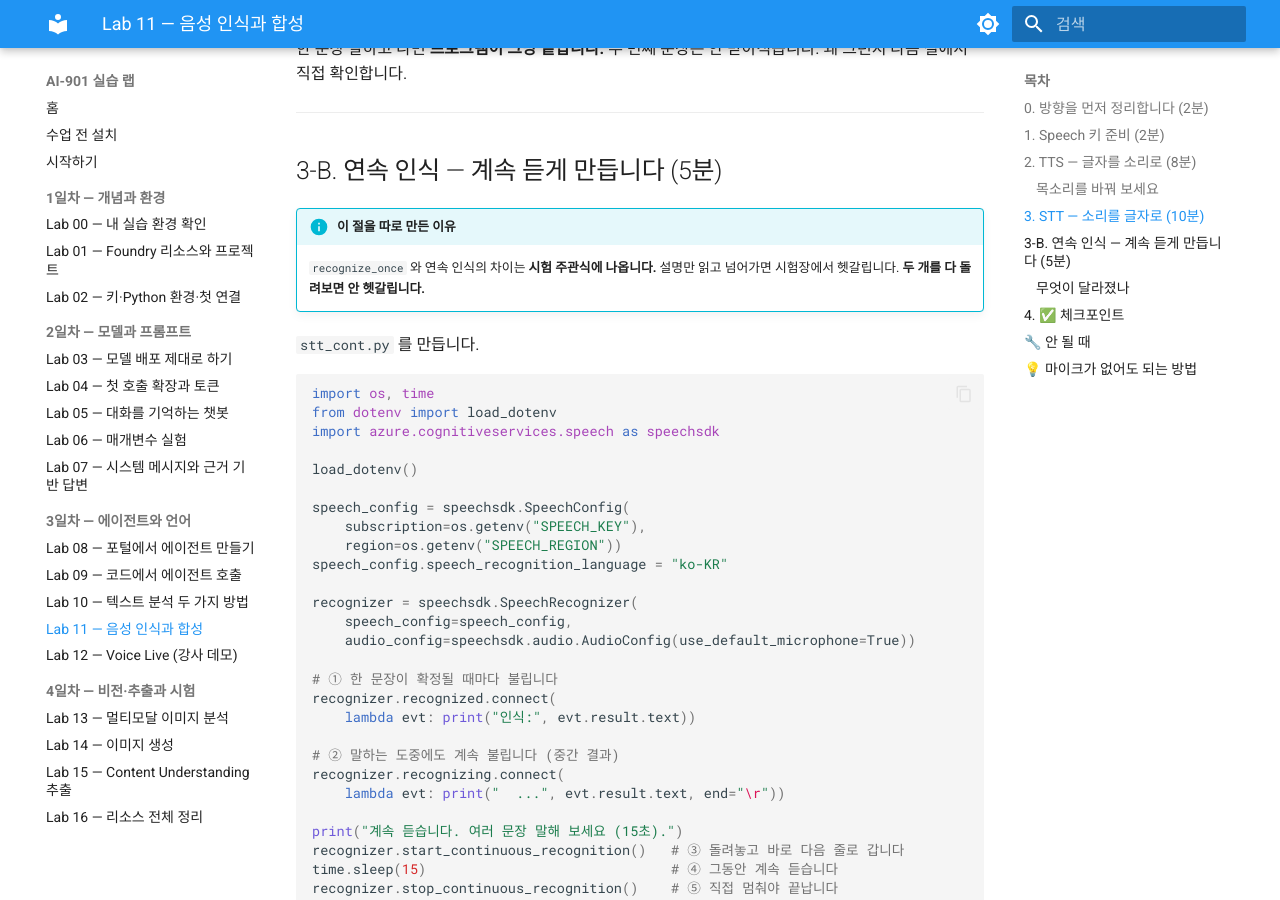
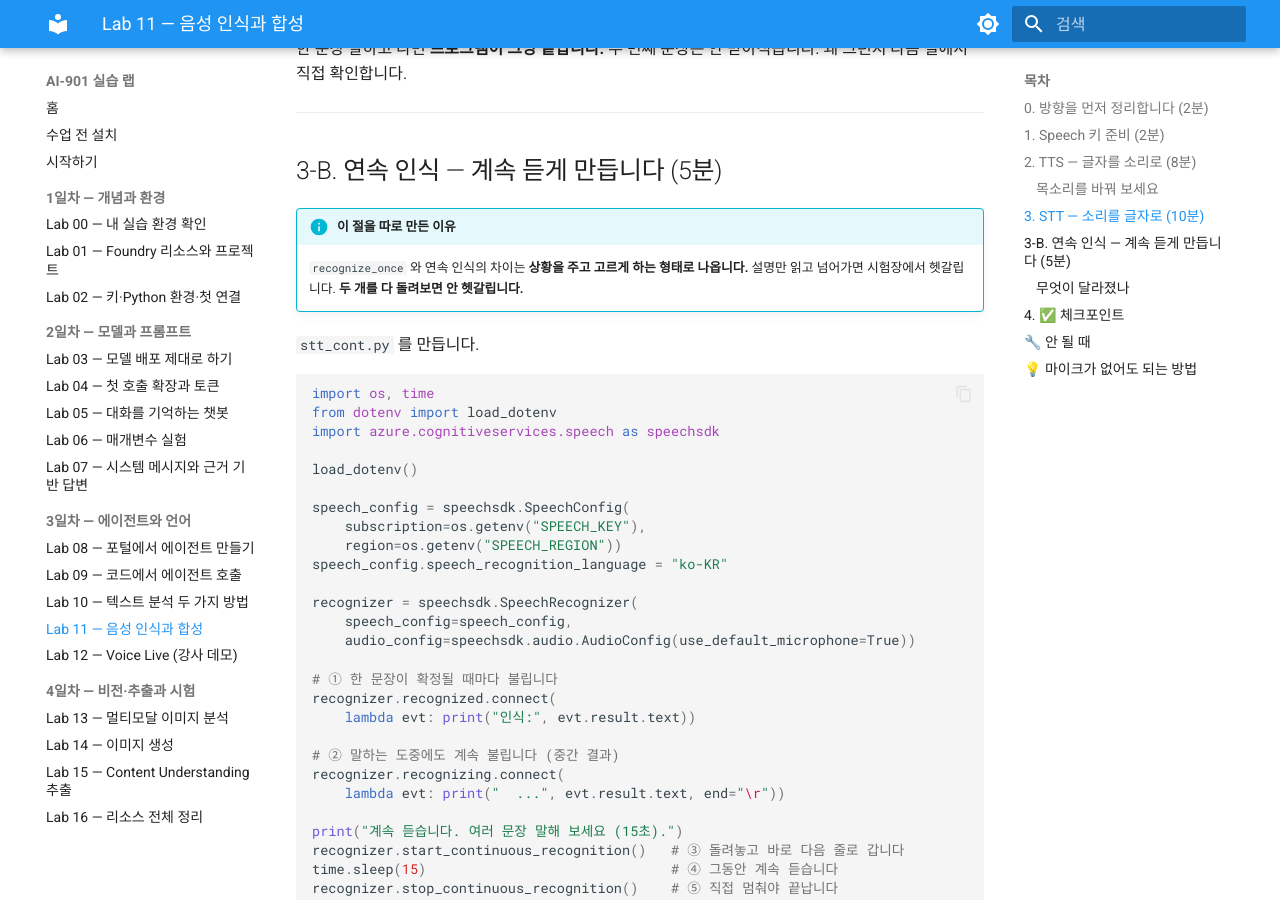
Before and after one commit to skilleat-labs/ai901-labs, an MkDocs documentation site: the page built from docs/labs/lab11-speech.md, in a window 1280 px wide and 900 px high, scrolled down 3338 px. Built offline with MkDocs 1.6.1 and Material for MkDocs 9.7.7, drawn with Linux system fonts in a browser that asks for light colours.

Commit message:
Lab 11 — 주관식 표현을 뺐다 (AI-901 에 주관식은 없다)
강사 지적: AI-901 은 주관식이 없는 시험이다.
3-B 절의 "시험 주관식에 나옵니다" 를
"상황을 주고 고르게 하는 형태로 나옵니다" 로 고쳤다.

12강 「문제 유형」 슬라이드가 이미 단일 선택 · 복수 선택 · 예/아니오 ·
드래그 앤 드롭 · 코드 빈칸 다섯 가지만 적고 있다. 랩 쪽 표현이 틀렸던 것.
랩 전체에 남은 주관식·서술형 표현은 0건.

Co-Authored-By: Claude Opus 5 <noreply@anthropic.com>

```diff
--- a/docs/labs/lab11-speech.md
+++ b/docs/labs/lab11-speech.md
@@ -153,7 +153,7 @@ python stt.py
 ## 3-B. 연속 인식 — 계속 듣게 만듭니다 (5분)
 
 !!! info "이 절을 따로 만든 이유"
-    `recognize_once` 와 연속 인식의 차이는 **시험 주관식에 나옵니다.**
+    `recognize_once` 와 연속 인식의 차이는 **상황을 주고 고르게 하는 형태로 나옵니다.**
     설명만 읽고 넘어가면 시험장에서 헷갈립니다. **두 개를 다 돌려보면 안 헷갈립니다.**
 
 `stt_cont.py` 를 만듭니다.
```
